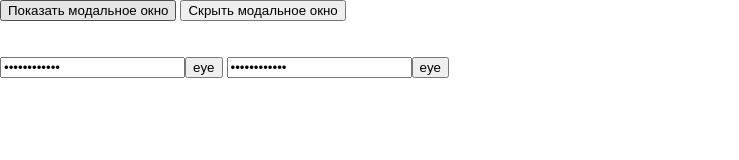
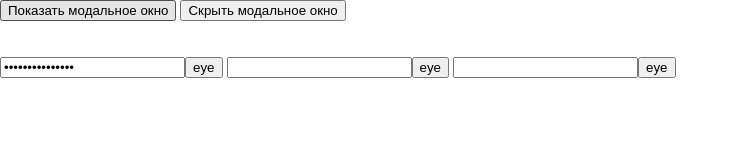
Before and after one commit to ziyodjon/WebComponents, a plain HTML site: page index.html in a window 1280 px wide. Shown: the whole page, without its empty margins (0-739 px from the left). Drawn offline with Linux system fonts and the light colour scheme.

Commit message:
LastChanges

```diff
--- a/classes/CustomPassword.js
+++ b/classes/CustomPassword.js
@@ -1,14 +1,14 @@
 export default class CustomPassword extends HTMLElement{
 
     static get observedAttributes(){
-        return ['mode'];
+        return ['mode','value','placeholder'];
     }
 
     constructor(){
         super();
         this.customPassInpt = document.createElement('input');
         this.customPassInpt.type = 'password';
-        this.customPassInpt.value = 'FakePassword';
+        this.customPassInpt.value = '';
 
         this.customPassShowBtn = document.createElement('button');
         this.customPassShowBtn.textContent = 'eye';
@@ -35,6 +35,15 @@ export default class CustomPassword extends HTMLElement{
                 this.hide();
             }
         }
+
+        if(attr === 'value'){
+            this.customPassInpt.setAttribute('value',newValue);
+            this.customPassInpt.value = newValue;
+        }
+
+        if(attr === 'placeholder'){
+            this.customPassInpt.setAttribute('placeholder',newValue);
+        }
     }
 
 }
--- a/index.html
+++ b/index.html
@@ -19,6 +19,7 @@
 <br>
 <br>
 
+<custom-password value="NewPasswordHere" placeholder="Type password"></custom-password>
 <custom-password></custom-password>
 <custom-password></custom-password>
 
```
